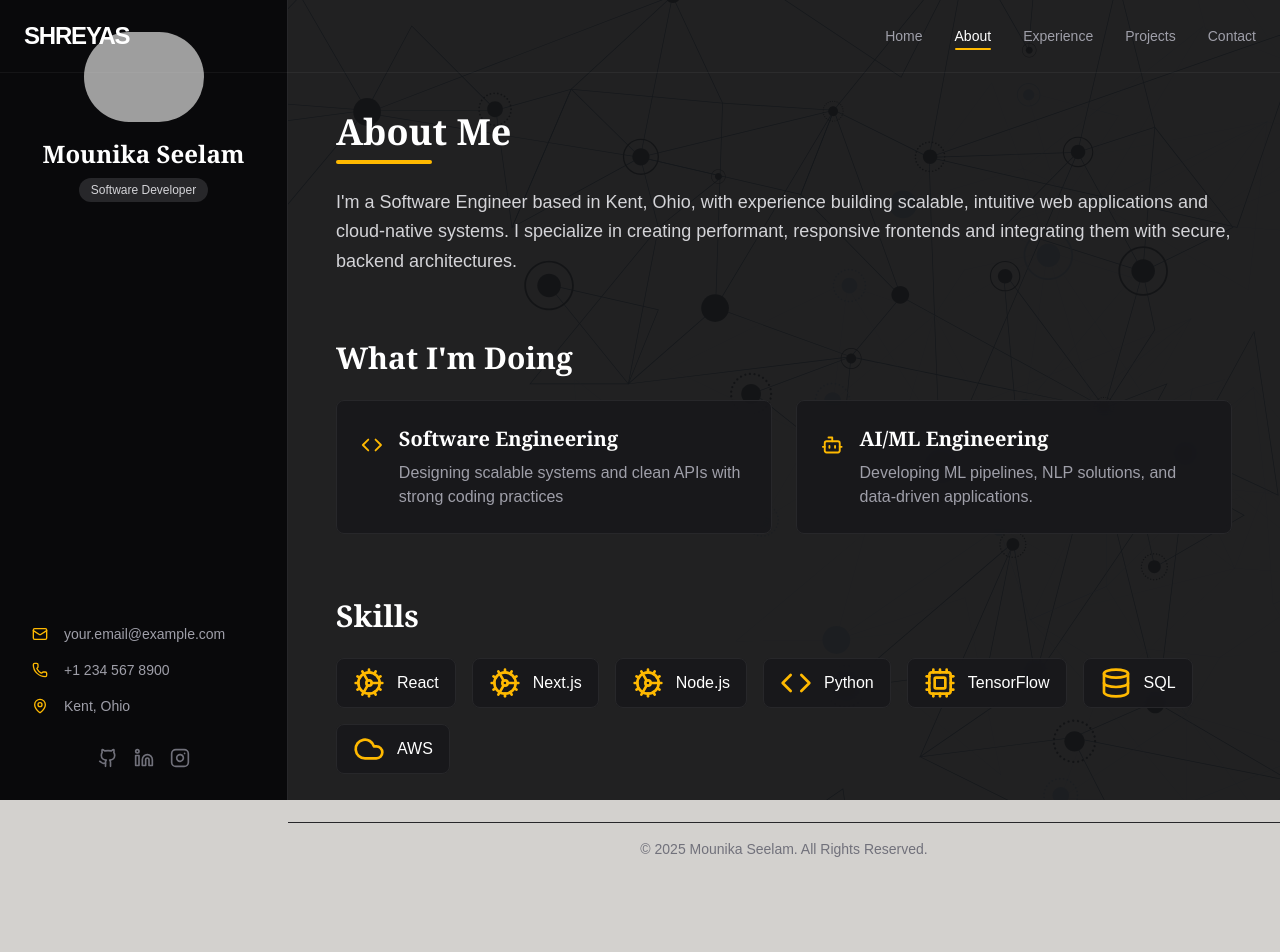
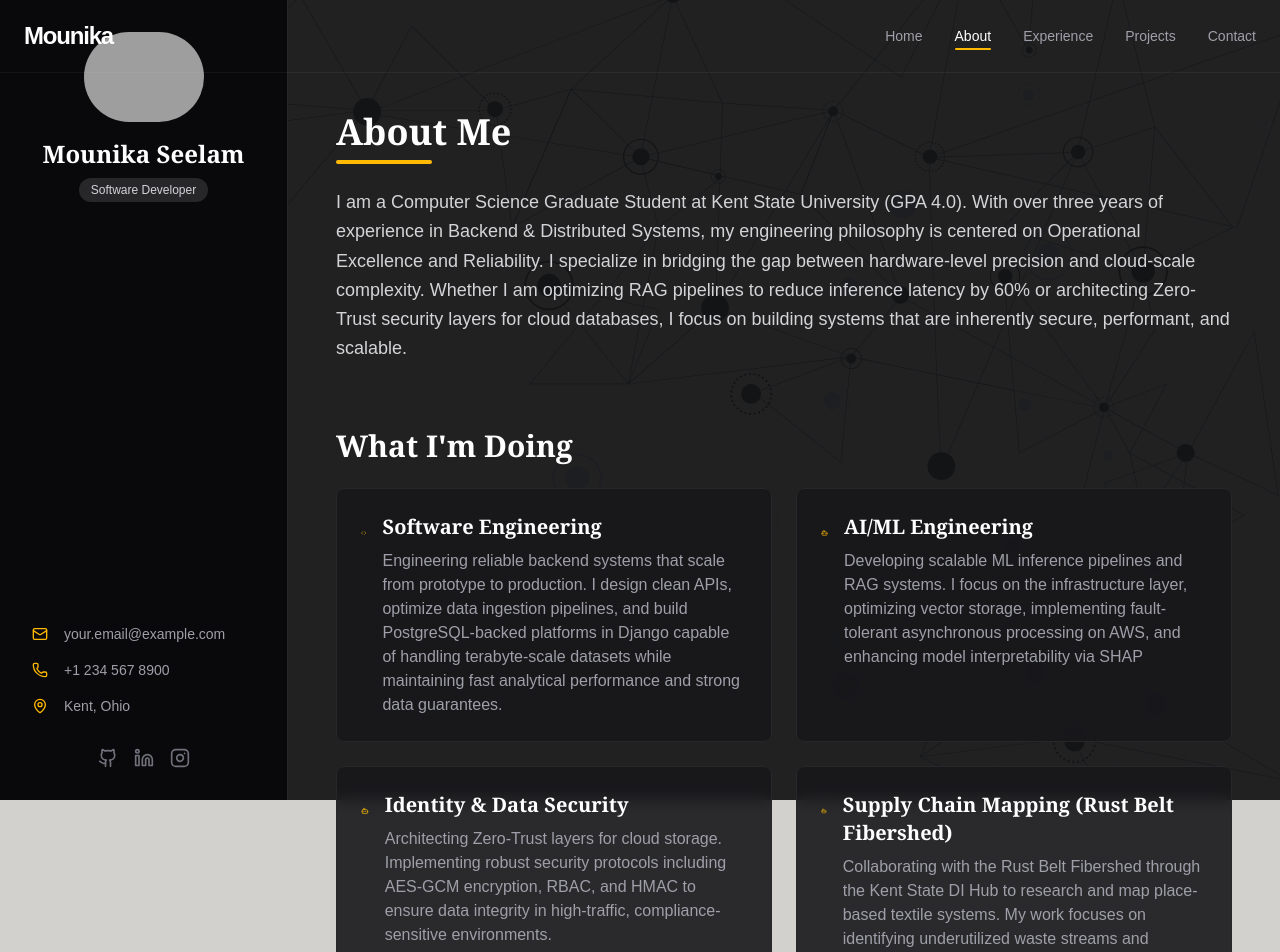
Before and after one commit to MouniReddy21/portfolio, a Next.js app in the folder portfolio-app/: page /about in a window 1280 px wide. Shown: the top 952 px of the page. Before the commit the page ends 875 px from the top, so only its background shows below. Built offline with nearby package versions, Linux system fonts and the light colour scheme; grey boxes are pictures that could not be loaded.

Commit message:
updating

```diff
--- a/portfolio-app/app/about/page.tsx
+++ b/portfolio-app/app/about/page.tsx
@@ -36,7 +36,9 @@ export default function AboutPage() {
           <h1 className="text-4xl font-bold text-white">About Me</h1>
           <div className="w-24 h-1 bg-amber-400 rounded-full mt-2 mb-6"></div>
           <p className="text-zinc-300 text-lg leading-relaxed">
-            I'm a Software Engineer based in Kent, Ohio, with experience building scalable, intuitive web applications and cloud-native systems. I specialize in creating performant, responsive frontends and integrating them with secure, backend architectures.
+            I am a Computer Science Graduate Student at Kent State University (GPA 4.0). With over three years of experience in Backend & Distributed Systems, my engineering philosophy is centered on Operational Excellence and Reliability.
+
+            I specialize in bridging the gap between hardware-level precision and cloud-scale complexity. Whether I am optimizing RAG pipelines to reduce inference latency by 60% or architecting Zero-Trust security layers for cloud databases, I focus on building systems that are inherently secure, performant, and scalable.
           </p>
         </section>
 
@@ -49,17 +51,45 @@ export default function AboutPage() {
                 <Code className="text-amber-400 mr-4 mt-1" size={32} />
                 <div>
                   <h3 className="text-xl font-semibold text-white">Software Engineering</h3>
-                  <p className="text-zinc-400 mt-2">Designing scalable systems and clean APIs with strong coding practices</p>
+                  <p className="text-zinc-400 mt-2">
+                    Engineering reliable backend systems that scale from prototype to production. I design clean APIs, optimize data ingestion pipelines, and build PostgreSQL-backed platforms in Django capable of handling terabyte-scale datasets while maintaining fast analytical performance and strong data guarantees.
+                  </p>
                 </div>
               </div>
-              </div>
+            </div>
 
-              <div className="bg-zinc-900/90 p-6 rounded-lg border border-zinc-800 hover:border-amber-400 transition-colors backdrop-blur-sm">
+            <div className="bg-zinc-900/90 p-6 rounded-lg border border-zinc-800 hover:border-amber-400 transition-colors backdrop-blur-sm">
               <div className="flex items-start">
                 <Bot className="text-amber-400 mr-4 mt-1" size={32} />
                 <div>
                   <h3 className="text-xl font-semibold text-white">AI/ML Engineering</h3>
-                  <p className="text-zinc-400 mt-2">Developing ML pipelines, NLP solutions, and data-driven applications.</p>
+                  <p className="text-zinc-400 mt-2">
+                    Developing scalable ML inference pipelines and RAG systems. I focus on the infrastructure layer, optimizing vector storage, implementing fault-tolerant asynchronous processing on AWS, and enhancing model interpretability via SHAP
+                  </p>
+                </div>
+              </div>
+            </div>
+
+            <div className="bg-zinc-900/90 p-6 rounded-lg border border-zinc-800 hover:border-amber-400 transition-colors backdrop-blur-sm">
+              <div className="flex items-start">
+                <Bot className="text-amber-400 mr-4 mt-1" size={32} />
+                <div>
+                  <h3 className="text-xl font-semibold text-white">Identity & Data Security</h3>
+                  <p className="text-zinc-400 mt-2">
+                    Architecting Zero-Trust layers for cloud storage. Implementing robust security protocols including AES-GCM encryption, RBAC, and HMAC to ensure data integrity in high-traffic, compliance-sensitive environments.
+                  </p>
+                </div>
+              </div>
+            </div>
+
+            <div className="bg-zinc-900/90 p-6 rounded-lg border border-zinc-800 hover:border-amber-400 transition-colors backdrop-blur-sm">
+              <div className="flex items-start">
+                <Bot className="text-amber-400 mr-4 mt-1" size={32} />
+                <div>
+                  <h3 className="text-xl font-semibold text-white">Supply Chain Mapping (Rust Belt Fibershed)</h3>
+                  <p className="text-zinc-400 mt-2">
+                    Collaborating with the Rust Belt Fibershed through the Kent State DI Hub to research and map place-based textile systems. My work focuses on identifying underutilized waste streams and designing solutions to foster collaboration between local agriculture and sustainable manufacturing.
+                  </p>
                 </div>
               </div>
             </div>
--- a/portfolio-app/app/page.tsx
+++ b/portfolio-app/app/page.tsx
@@ -6,8 +6,8 @@ import Image from 'next/image';
 
 export default function HomePage() {
   const [typedName, setTypedName] = useState('');
-  const fullName = 'Shreyas KV';
-  const tagline = "I love coding, coffee, and keyboards!";
+  const fullName = 'Mounika Seelam';
+  const tagline = "Architecting high-availability systems and mission-critical AI pipelines.";
 
   const hasStarted = useRef(false);
 
@@ -43,7 +43,7 @@ export default function HomePage() {
            <div className="relative h-full w-full rounded-[1.8rem] overflow-hidden relative">
              <Image
                src="/profile.jpg"
-               alt="Shreyas KV"
+               alt="Mounika Seelam"
                fill
                priority
                className="object-cover object-top hover:scale-105 transition-transform duration-500"
@@ -58,7 +58,7 @@ export default function HomePage() {
         <h1 className="text-5xl md:text-7xl font-light text-zinc-100 mb-4 drop-shadow-2xl">
           Hi, my name is{' '}
           <span className="font-semibold">
-            <span className="bg-gradient-to-r from-cyan-300 to-blue-400 bg-clip-text text-transparent">
+            <span className="bg-gradient-to-r from-cyan-100 to-zinc-400 bg-clip-text text-transparent">
               {typedName}
             </span>
 
@@ -71,7 +71,7 @@ export default function HomePage() {
           </span>
         </h1>
         <p className="text-xl md:text-2xl text-zinc-300 font-medium tracking-wide">
-          Software Developer
+          Software Engineer | Distributed Systems | AI Infrastructure
         </p>
         <p className="text-lg md:text-xl max-w-2xl text-zinc-400 mt-4 italic font-light">
           {tagline}
--- a/portfolio-app/components/Navbar.tsx
+++ b/portfolio-app/components/Navbar.tsx
@@ -264,7 +264,7 @@ export default function Navbar() {
       >
         <nav className="container mx-auto flex justify-between items-center px-6">
           <Link href="/" className="text-2xl font-bold text-white tracking-tighter">
-            SHREYAS
+            Mounika
           </Link>
 
           <div className="hidden md:flex space-x-8">
```
